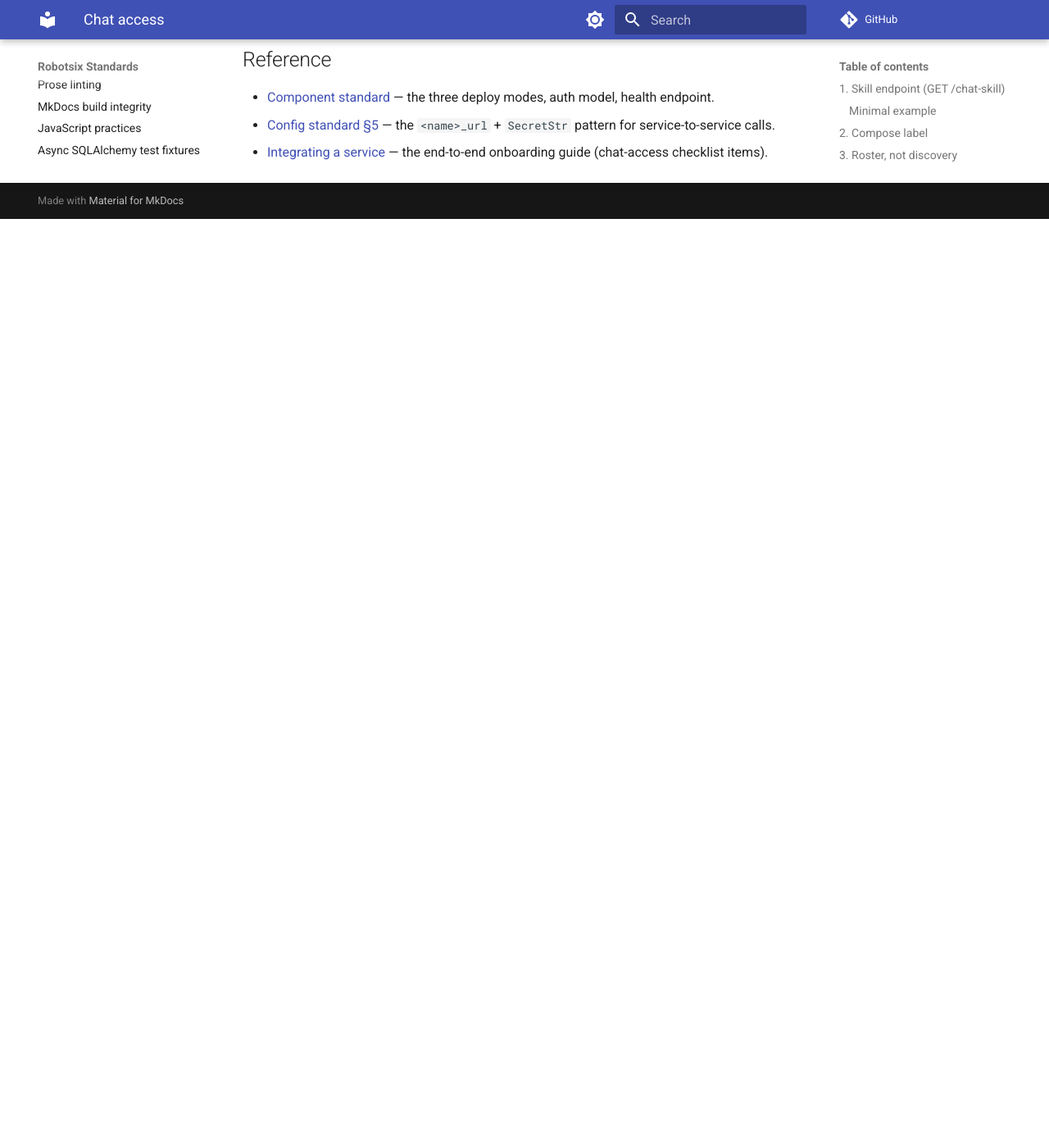
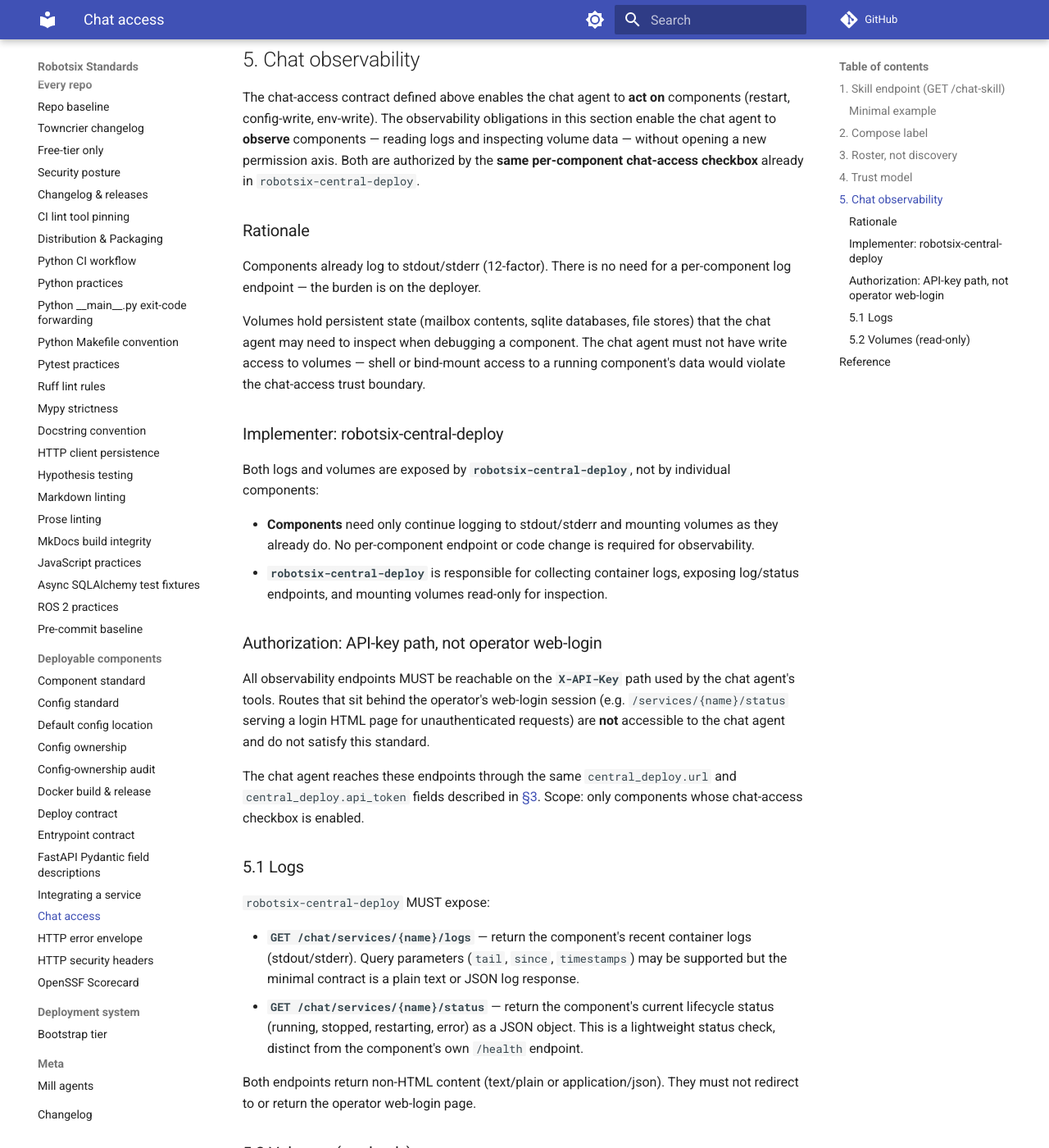
Before and after one commit to damien-robotsix/robotsix-standards, an MkDocs documentation site: the page built from docs/chat-access-standard.md, in a window 1280 px wide and 1400 px high, scrolled down 3105 px. Shown: the whole window at 82% size. Built offline with MkDocs 1.6.1 and Material for MkDocs 9.7.7, drawn with Linux system fonts in a browser that asks for light colours; comment, search, counter and statistics services are not loaded; before the commit the page ends 3372 px from its top, so only the background shows below that; some of the changed text lies outside the part shown.

Commit message:
mill: Add chat observability (logs + read-only volumes) to chat-access-standard.md (20260802T184729Z-add-chat-observability-logs-read-only-vo-61f8) (#193)
Co-authored-by: robotsix-mill <mill@robotsix.local>

```diff
--- /dev/null
+++ b/changelog.d/20260802T184729Z-add-chat-observability-logs-read-only-vo-61f8.misc.md
@@ -0,0 +1 @@
+Add chat observability (logs + read-only volumes) to chat-access-standard.md
--- a/docs/chat-access-standard.md
+++ b/docs/chat-access-standard.md
@@ -143,6 +143,91 @@ to chat operations:
 
 ---
 
+## 5. Chat observability
+
+The chat-access contract defined above enables the chat agent to **act on**
+components (restart, config-write, env-write). The observability obligations
+in this section enable the chat agent to **observe** components — reading
+logs and inspecting volume data — without opening a new permission axis. Both
+are authorized by the **same per-component chat-access checkbox** already in
+`robotsix-central-deploy`.
+
+### Rationale
+
+Components already log to stdout/stderr (12-factor). There is no need for a
+per-component log endpoint — the burden is on the deployer.
+
+Volumes hold persistent state (mailbox contents, sqlite databases, file
+stores) that the chat agent may need to inspect when debugging a component.
+The chat agent must not have write access to volumes — shell or bind-mount
+access to a running component's data would violate the chat-access trust
+boundary.
+
+### Implementer: robotsix-central-deploy
+
+Both logs and volumes are exposed by **`robotsix-central-deploy`**, not by
+individual components:
+
+- **Components** need only continue logging to stdout/stderr and mounting
+  volumes as they already do. No per-component endpoint or code change is
+  required for observability.
+- **`robotsix-central-deploy`** is responsible for collecting container logs,
+  exposing log/status endpoints, and mounting volumes read-only for
+  inspection.
+
+### Authorization: API-key path, not operator web-login
+
+All observability endpoints MUST be reachable on the **`X-API-Key`** path
+used by the chat agent's tools. Routes that sit behind the operator's
+web-login session (e.g. `/services/{name}/status` serving a login HTML page
+for unauthenticated requests) are **not** accessible to the chat agent and do
+not satisfy this standard.
+
+The chat agent reaches these endpoints through the same `central_deploy.url`
+and `central_deploy.api_token` fields described in [§3](#3-roster-not-discovery).
+Scope: only components whose chat-access checkbox is enabled.
+
+### 5.1 Logs
+
+`robotsix-central-deploy` MUST expose:
+
+- **`GET /chat/services/{name}/logs`** — return the component's recent
+  container logs (stdout/stderr). Query parameters (`tail`, `since`,
+  `timestamps`) may be supported but the minimal contract is a plain text or
+  JSON log response.
+- **`GET /chat/services/{name}/status`** — return the component's current
+  lifecycle status (running, stopped, restarting, error) as a JSON object.
+  This is a lightweight status check, distinct from the component's own
+  `/health` endpoint.
+
+Both endpoints return non-HTML content (text/plain or application/json). They
+must not redirect to or return the operator web-login page.
+
+### 5.2 Volumes (read-only)
+
+`robotsix-central-deploy` MUST expose **read-only** volume inspection for
+chat-access components:
+
+- **`GET /chat/services/{name}/volumes`** — list the volumes attached to the
+  component. Returns a JSON array of volume names.
+- **`GET /chat/services/{name}/volumes/{vol}/files?path=<relative-path>`** —
+  list directory contents or read a file from the named volume. When `path`
+  ends in `/` or names a directory, return a JSON listing of directory
+  entries. When `path` names a file, return the file content in a suitable
+  content type. The response is capped at a MAXIMUM PAYLOAD SIZE (the deployer
+  chooses the cap; 256 KiB is a reasonable default).
+
+The volume access path is **strictly read-only**:
+
+- No write, delete, rename, or symlink-create operations.
+- No path traversal outside the volume root (`..`, absolute paths, symlinks
+  that escape the volume).
+- The deployer mounts volumes read-only when serving these requests.
+- All volume reads share the same per-component chat-access authorization
+  gate — no separate volume permission toggle.
+
+---
+
 ## Reference
 
 - [Component standard](component-standard.md) — the three deploy modes, auth model,
```
Also changed, not shown: CHANGELOG.md (+1 -0 lines).
